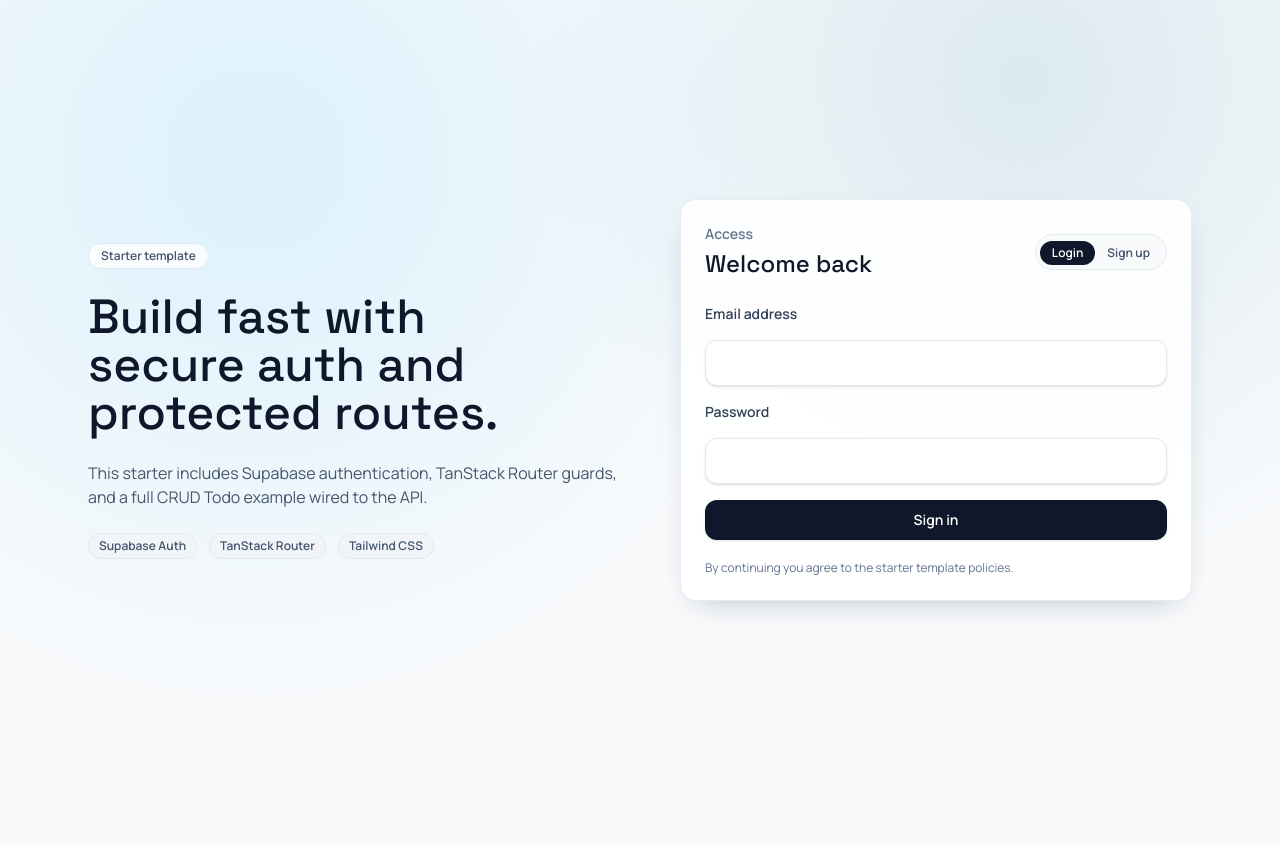
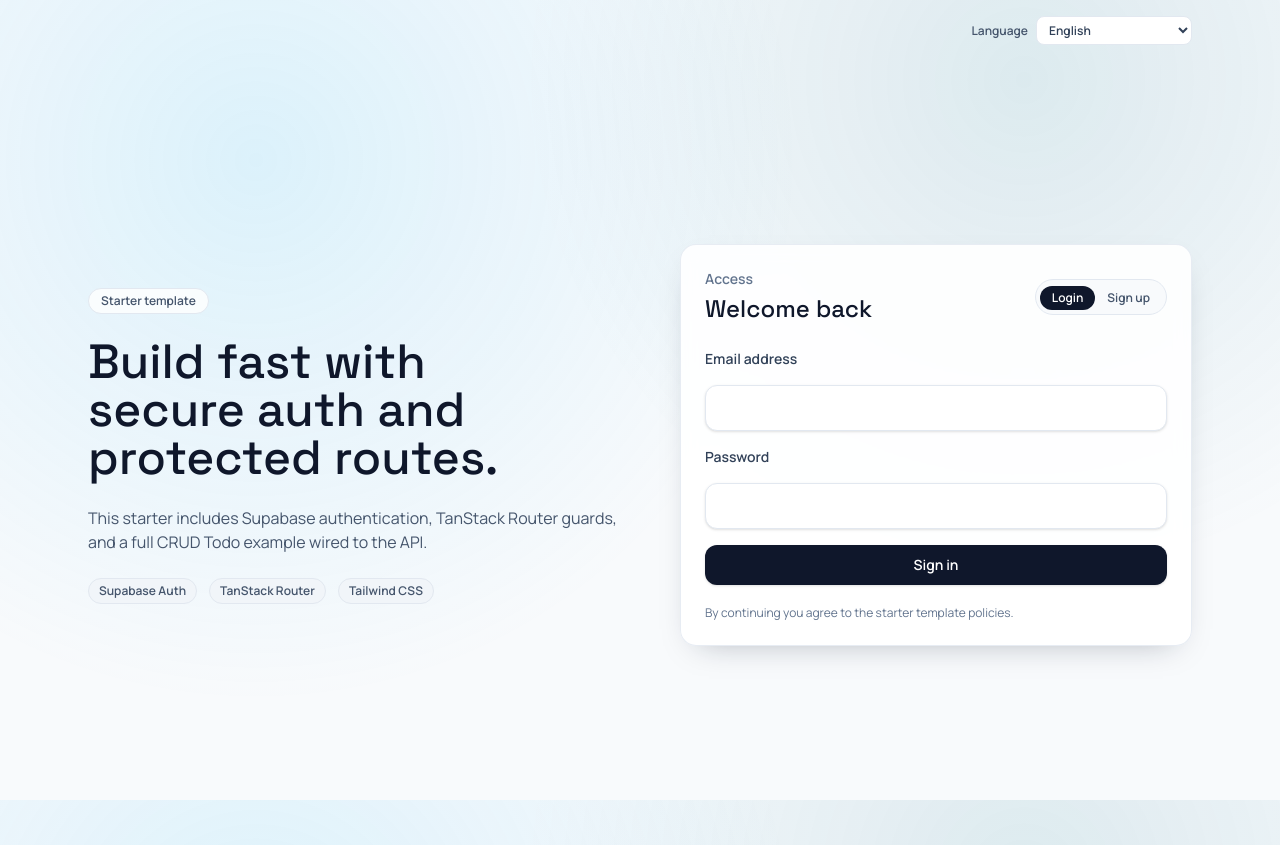
Before and after one commit to larry-xue/xstack, a React (Vite) app in the folder apps/app/: page /auth in a window 1280 px wide. Before the commit the page ends 800 px from the top, so only its background shows below. Built offline with nearby package versions, Linux system fonts and the light colour scheme; no server answers.

Commit message:
feat(i18n): integrate i18next for multilingual support and add language switcher

```diff
--- a/apps/app/package.json
+++ b/apps/app/package.json
@@ -17,14 +17,16 @@
     "@tanstack/react-query": "^5.90.1",
     "@tanstack/react-router": "^1.125.7",
     "elysia": "latest",
+    "i18next": "^25.8.4",
     "react": "^19.2.0",
-    "react-dom": "^19.2.0"
+    "react-dom": "^19.2.0",
+    "react-i18next": "^16.5.4"
   },
   "devDependencies": {
+    "@tailwindcss/vite": "^4.1.10",
     "@types/node": "^24.10.1",
     "@types/react": "^19.2.5",
     "@types/react-dom": "^19.2.3",
-    "@tailwindcss/vite": "^4.1.10",
     "@vitejs/plugin-react": "^5.1.1",
     "tailwindcss": "^4.1.10",
     "typescript": "~5.9.3",
--- a/apps/app/src/App.tsx
+++ b/apps/app/src/App.tsx
@@ -1,8 +1,12 @@
 import { Outlet } from '@tanstack/react-router'
+import LanguageSwitcher from './components/language-switcher'
 
 export default function App() {
   return (
     <div className="min-h-screen">
+      <div className="mx-auto flex max-w-6xl justify-end px-6 pt-4">
+        <LanguageSwitcher />
+      </div>
       <Outlet />
     </div>
   )
--- /dev/null
+++ b/apps/app/src/components/language-switcher.tsx
@@ -0,0 +1,24 @@
+import { useTranslation } from 'react-i18next'
+
+const LanguageSwitcher = ({ className = '' }: { className?: string }) => {
+  const { t, i18n } = useTranslation()
+  const currentLanguage = i18n.resolvedLanguage?.startsWith('zh') ? 'zh-CN' : 'en'
+
+  return (
+    <label className={`inline-flex items-center gap-2 text-xs text-slate-600 ${className}`}>
+      <span className="font-semibold">{t('common.language')}</span>
+      <select
+        className="rounded-lg border border-slate-200 bg-white px-2 py-1 text-xs font-semibold text-slate-700 outline-none transition focus:border-sky-500 focus:ring-2 focus:ring-sky-200"
+        value={currentLanguage}
+        onChange={(event) => {
+          i18n.changeLanguage(event.target.value)
+        }}
+      >
+        <option value="en">{t('common.languages.en')}</option>
+        <option value="zh-CN">{t('common.languages.zhCN')}</option>
+      </select>
+    </label>
+  )
+}
+
+export default LanguageSwitcher
--- /dev/null
+++ b/apps/app/src/i18n.ts
@@ -0,0 +1,72 @@
+import i18n from 'i18next'
+import { initReactI18next } from 'react-i18next'
+import en from './locales/en'
+import zhCN from './locales/zh-CN'
+
+const SUPPORTED_LANGUAGES = ['en', 'zh-CN'] as const
+const LANGUAGE_STORAGE_KEY = 'lang'
+
+type SupportedLanguage = (typeof SUPPORTED_LANGUAGES)[number]
+
+const normalizeLanguage = (
+  value: string | null | undefined,
+): SupportedLanguage => {
+  if (!value) {
+    return 'en'
+  }
+
+  const lowered = value.toLowerCase()
+  if (lowered.startsWith('zh')) {
+    return 'zh-CN'
+  }
+  return 'en'
+}
+
+const detectInitialLanguage = (): SupportedLanguage => {
+  if (typeof window === 'undefined') {
+    return 'en'
+  }
+
+  const stored = window.localStorage.getItem(LANGUAGE_STORAGE_KEY)
+  if (stored) {
+    return normalizeLanguage(stored)
+  }
+
+  return normalizeLanguage(window.navigator.language)
+}
+
+if (!i18n.isInitialized) {
+  i18n.use(initReactI18next).init({
+    resources: {
+      en: {
+        translation: en,
+      },
+      'zh-CN': {
+        translation: zhCN,
+      },
+    },
+    lng: detectInitialLanguage(),
+    fallbackLng: 'en',
+    supportedLngs: SUPPORTED_LANGUAGES,
+    interpolation: {
+      escapeValue: false,
+    },
+  })
+}
+
+if (typeof window !== 'undefined') {
+  const appWindow = window as Window & { __xstackI18nSyncBound?: boolean }
+
+  const syncLanguageState = (lng: string) => {
+    window.localStorage.setItem(LANGUAGE_STORAGE_KEY, lng)
+    document.documentElement.lang = lng
+  }
+
+  syncLanguageState(i18n.language)
+  if (!appWindow.__xstackI18nSyncBound) {
+    i18n.on('languageChanged', syncLanguageState)
+    appWindow.__xstackI18nSyncBound = true
+  }
+}
+
+export default i18n
--- /dev/null
+++ b/apps/app/src/locales/en.ts
@@ -0,0 +1,88 @@
+const en = {
+  common: {
+    language: 'Language',
+    languages: {
+      en: 'English',
+      zhCN: 'Chinese (Simplified)',
+    },
+    loading: 'Loading...',
+  },
+  router: {
+    notFound: {
+      code: '404',
+      title: 'Page not found',
+      description: 'The page you are looking for does not exist.',
+    },
+  },
+  authPage: {
+    hero: {
+      badge: 'Starter template',
+      title: 'Build fast with secure auth and protected routes.',
+      description:
+        'This starter includes Supabase authentication, TanStack Router guards, and a full CRUD Todo example wired to the API.',
+      tags: {
+        auth: 'Supabase Auth',
+        router: 'TanStack Router',
+        styles: 'Tailwind CSS',
+      },
+    },
+    panel: {
+      access: 'Access',
+      welcomeBack: 'Welcome back',
+      createAccount: 'Create an account',
+      modeLogin: 'Login',
+      modeSignup: 'Sign up',
+      email: 'Email address',
+      password: 'Password',
+      loading: 'Please wait...',
+      submitLogin: 'Sign in',
+      submitSignup: 'Create account',
+      policy: 'By continuing you agree to the starter template policies.',
+      signupNotice: 'Check your email to confirm your account before signing in.',
+    },
+  },
+  authenticatedLayout: {
+    brand: 'XStack Starter',
+    title: 'Authenticated workspace',
+    signedIn: 'Signed in',
+    signOut: 'Sign out',
+    todos: 'Todos',
+    routeHint: 'Protected route example',
+    loadingSession: 'Loading session...',
+  },
+  todosPage: {
+    section: {
+      badge: 'Protected demo',
+      title: 'Todo CRUD',
+      apiBadge: 'API: /api/todos',
+    },
+    form: {
+      placeholder: 'Add a new task',
+      submit: 'Add todo',
+    },
+    errors: {
+      createFailed: 'Failed to create todo',
+      updateFailed: 'Failed to update todo',
+      deleteFailed: 'Failed to delete todo',
+      loadFailed: 'Failed to load todos',
+    },
+    list: {
+      title: 'Your tasks',
+      itemsCount_one: '{{count}} item',
+      itemsCount_other: '{{count}} items',
+      loading: 'Loading todos...',
+      empty: 'No todos yet. Create your first task above.',
+      createdAt: 'Created {{value}}',
+      markDone: 'Mark as done',
+      markUndone: 'Mark as not done',
+      done: 'Done',
+      todo: 'Todo',
+      edit: 'Edit',
+      delete: 'Delete',
+      save: 'Save',
+      cancel: 'Cancel',
+    },
+  },
+}
+
+export default en
--- /dev/null
+++ b/apps/app/src/locales/zh-CN.ts
@@ -0,0 +1,88 @@
+const zhCN = {
+  common: {
+    language: '语言',
+    languages: {
+      en: 'English',
+      zhCN: '简体中文',
+    },
+    loading: '加载中...',
+  },
+  router: {
+    notFound: {
+      code: '404',
+      title: '页面未找到',
+      description: '你访问的页面不存在。',
+    },
+  },
+  authPage: {
+    hero: {
+      badge: '起步模板',
+      title: '快速构建，内置安全认证与受保护路由。',
+      description:
+        '这个模板包含 Supabase 认证、TanStack Router 路由守卫，以及已接好 API 的 Todo 全 CRUD 示例。',
+      tags: {
+        auth: 'Supabase 认证',
+        router: 'TanStack Router',
+        styles: 'Tailwind CSS',
+      },
+    },
+    panel: {
+      access: '访问',
+      welcomeBack: '欢迎回来',
+      createAccount: '创建账户',
+      modeLogin: '登录',
+      modeSignup: '注册',
+      email: '邮箱地址',
+      password: '密码',
+      loading: '请稍候...',
+      submitLogin: '登录',
+      submitSignup: '创建账户',
+      policy: '继续即表示你同意该起步模板的相关政策。',
+      signupNotice: '请先前往邮箱完成账户确认，再进行登录。',
+    },
+  },
+  authenticatedLayout: {
+    brand: 'XStack 模板',
+    title: '已认证工作区',
+    signedIn: '已登录',
+    signOut: '退出登录',
+    todos: '待办',
+    routeHint: '受保护路由示例',
+    loadingSession: '正在加载会话...',
+  },
+  todosPage: {
+    section: {
+      badge: '受保护示例',
+      title: 'Todo 增删改查',
+      apiBadge: 'API: /api/todos',
+    },
+    form: {
+      placeholder: '添加一个新任务',
+      submit: '添加待办',
+    },
+    errors: {
+      createFailed: '创建待办失败',
+      updateFailed: '更新待办失败',
+      deleteFailed: '删除待办失败',
+      loadFailed: '加载待办失败',
+    },
+    list: {
+      title: '你的任务',
+      itemsCount_one: '{{count}} 项',
+      itemsCount_other: '{{count}} 项',
+      loading: '正在加载待办...',
+      empty: '还没有待办任务，先在上方创建一个吧。',
+      createdAt: '创建于 {{value}}',
+      markDone: '标记为已完成',
+      markUndone: '标记为未完成',
+      done: '已完成',
+      todo: '待办',
+      edit: '编辑',
+      delete: '删除',
+      save: '保存',
+      cancel: '取消',
+    },
+  },
+}
+
+export default zhCN
--- a/apps/app/src/main.tsx
+++ b/apps/app/src/main.tsx
@@ -5,6 +5,7 @@ import './index.css'
 import { RouterProvider } from '@tanstack/react-router'
 import { AuthProvider } from './providers/auth'
 import { router } from './router'
+import './i18n'
 
 const queryClient = new QueryClient()
 
--- a/apps/app/src/router.tsx
+++ b/apps/app/src/router.tsx
@@ -9,6 +9,23 @@ import AuthPage from './routes/auth-page'
 import TodosPage from './routes/todos-page'
 import AuthenticatedLayout from './routes/authenticated-layout'
 import { getSession } from './lib/auth'
+import { useTranslation } from 'react-i18next'
+
+const NotFoundPage = () => {
+  const { t } = useTranslation()
+
+  return (
+    <div className="mx-auto flex min-h-screen max-w-3xl items-center justify-center px-6">
+      <div className="card w-full text-center">
+        <p className="text-sm font-semibold text-slate-500">{t('router.notFound.code')}</p>
+        <h1 className="mt-2 font-display text-2xl text-slate-900">
+          {t('router.notFound.title')}
+        </h1>
+        <p className="mt-2 text-sm text-slate-600">{t('router.notFound.description')}</p>
+      </div>
+    </div>
+  )
+}
 
 const rootRoute = createRootRoute({
   component: App,
@@ -64,17 +81,7 @@ export const router = createRouter({
   routeTree,
   defaultPreload: 'intent',
   notFoundMode: 'fuzzy',
-  defaultNotFoundComponent: () => (
-    <div className="mx-auto flex min-h-screen max-w-3xl items-center justify-center px-6">
-      <div className="card w-full text-center">
-        <p className="text-sm font-semibold text-slate-500">404</p>
-        <h1 className="mt-2 font-display text-2xl text-slate-900">Page not found</h1>
-        <p className="mt-2 text-sm text-slate-600">
-          The page you are looking for does not exist.
-        </p>
-      </div>
-    </div>
-  ),
+  defaultNotFoundComponent: NotFoundPage,
 })
 
 declare module '@tanstack/react-router' {
--- a/apps/app/src/routes/authenticated-layout.tsx
+++ b/apps/app/src/routes/authenticated-layout.tsx
@@ -1,8 +1,10 @@
 import { useEffect } from 'react'
 import { Link, Outlet, useNavigate } from '@tanstack/react-router'
+import { useTranslation } from 'react-i18next'
 import { useAuth } from '../providers/auth'
 
 const AuthenticatedLayout = () => {
+  const { t } = useTranslation()
   const navigate = useNavigate()
   const { session, isLoading, signOut } = useAuth()
 
@@ -27,20 +29,22 @@ const AuthenticatedLayout = () => {
             </div>
             <div>
               <p className="text-xs font-semibold uppercase tracking-[0.2em] text-slate-500">
-                XStack Starter
+                {t('authenticatedLayout.brand')}
               </p>
-              <p className="font-display text-lg text-slate-900">Authenticated workspace</p>
+              <p className="font-display text-lg text-slate-900">
+                {t('authenticatedLayout.title')}
+              </p>
             </div>
           </div>
           <div className="flex items-center gap-3">
             <div className="text-right">
-              <p className="text-xs text-slate-500">Signed in</p>
+              <p className="text-xs text-slate-500">{t('authenticatedLayout.signedIn')}</p>
               <p className="text-sm font-semibold text-slate-800">
-                {session?.user.email ?? 'Loading...'}
+                {session?.user.email ?? t('common.loading')}
               </p>
             </div>
             <button className="btn-outline" type="button" onClick={handleSignOut}>
-              Sign out
+              {t('authenticatedLayout.signOut')}
             </button>
           </div>
         </div>
@@ -49,15 +53,15 @@ const AuthenticatedLayout = () => {
             to="/app/todos"
             className="rounded-full border border-slate-200 bg-slate-100 px-3 py-1 text-xs font-semibold text-slate-700 transition hover:border-slate-300"
           >
-            Todos
+            {t('authenticatedLayout.todos')}
           </Link>
-          <span className="text-xs text-slate-400">Protected route example</span>
+          <span className="text-xs text-slate-400">{t('authenticatedLayout.routeHint')}</span>
         </div>
       </header>
 
       <main className="mx-auto w-full max-w-6xl px-6 py-10">
         {isLoading ? (
-          <div className="card">Loading session...</div>
+          <div className="card">{t('authenticatedLayout.loadingSession')}</div>
         ) : (
           <Outlet />
         )}
--- a/apps/app/src/routes/todos-page.tsx
+++ b/apps/app/src/routes/todos-page.tsx
@@ -1,8 +1,10 @@
 import { useMemo, useState, type FormEvent } from 'react'
 import { useMutation, useQuery, useQueryClient } from '@tanstack/react-query'
+import { useTranslation } from 'react-i18next'
 import { createTodo, deleteTodo, getTodos, updateTodo, type Todo } from '../lib/api'
 
 const TodosPage = () => {
+  const { t, i18n } = useTranslation()
   const queryClient = useQueryClient()
   const [newTitle, setNewTitle] = useState('')
   const [editingId, setEditingId] = useState<string | null>(null)
@@ -21,7 +23,9 @@ const TodosPage = () => {
       setNewTitle('')
     },
     onError: (err) => {
-      setActionError(err instanceof Error ? err.message : 'Failed to create todo')
+      setActionError(
+        err instanceof Error ? err.message : t('todosPage.errors.createFailed'),
+      )
     },
   })
 
@@ -34,7 +38,9 @@ const TodosPage = () => {
       setEditingTitle('')
     },
     onError: (err) => {
-      setActionError(err instanceof Error ? err.message : 'Failed to update todo')
+      setActionError(
+        err instanceof Error ? err.message : t('todosPage.errors.updateFailed'),
+      )
     },
   })
 
@@ -44,7 +50,9 @@ const TodosPage = () => {
       queryClient.invalidateQueries({ queryKey: ['todos'] })
     },
     onError: (err) => {
-      setActionError(err instanceof Error ? err.message : 'Failed to delete todo')
+      setActionError(
+        err instanceof Error ? err.message : t('todosPage.errors.deleteFailed'),
+      )
     },
   })
 
@@ -52,6 +60,14 @@ const TodosPage = () => {
     createMutation.isPending || updateMutation.isPending || deleteMutation.isPending
 
   const todos = useMemo(() => data ?? [], [data])
+  const dateFormatter = useMemo(
+    () =>
+      new Intl.DateTimeFormat(i18n.language, {
+        dateStyle: 'medium',
+        timeStyle: 'short',
+      }),
+    [i18n.language],
+  )
 
   const startEditing = (todo: Todo) => {
     setEditingId(todo.id)
@@ -88,16 +104,18 @@ const TodosPage = () => {
       <section className="card motion-safe:animate-fade-up">
         <div className="flex flex-wrap items-center justify-between gap-3">
           <div>
-            <p className="text-sm font-semibold text-slate-500">Protected demo</p>
-            <h2 className="mt-1 font-display text-2xl text-slate-900">Todo CRUD</h2>
+            <p className="text-sm font-semibold text-slate-500">{t('todosPage.section.badge')}</p>
+            <h2 className="mt-1 font-display text-2xl text-slate-900">
+              {t('todosPage.section.title')}
+            </h2>
           </div>
-          <span className="badge">API: /api/todos</span>
+          <span className="badge">{t('todosPage.section.apiBadge')}</span>
         </div>
 
         <form className="mt-6 flex flex-col gap-3 sm:flex-row" onSubmit={submitNewTodo}>
           <input
             className="input flex-1"
-            placeholder="Add a new task"
+            placeholder={t('todosPage.form.placeholder')}
             value={newTitle}
             onChange={(event) => setNewTitle(event.target.value)}
             minLength={1}
@@ -106,7 +124,7 @@ const TodosPage = () => {
             disabled={isWorking}
           />
           <button className="btn-primary" type="submit" disabled={isWorking}>
-            Add todo
+            {t('todosPage.form.submit')}
           </button>
         </form>
 
@@ -119,20 +137,24 @@ const TodosPage = () => {
 
       <section className="card-muted">
         <div className="flex items-center justify-between">
-          <p className="text-sm font-semibold text-slate-600">Your tasks</p>
-          <p className="text-xs text-slate-500">{todos.length} items</p>
+          <p className="text-sm font-semibold text-slate-600">{t('todosPage.list.title')}</p>
+          <p className="text-xs text-slate-500">
+            {t('todosPage.list.itemsCount', { count: todos.length })}
+          </p>
         </div>
 
-        {isLoading && <p className="mt-4 text-sm text-slate-500">Loading todos...</p>}
+        {isLoading && (
+          <p className="mt-4 text-sm text-slate-500">{t('todosPage.list.loading')}</p>
+        )}
         {isError && (
           <p className="mt-4 text-sm text-rose-600">
-            {error instanceof Error ? error.message : 'Failed to load todos'}
+            {error instanceof Error ? error.message : t('todosPage.errors.loadFailed')}
           </p>
         )}
 
         {!isLoading && !isError && todos.length === 0 && (
           <div className="mt-4 rounded-xl border border-dashed border-slate-200 bg-white/80 p-6 text-sm text-slate-500">
-            No todos yet. Create your first task above.
+            {t('todosPage.list.empty')}
           </div>
         )}
 
@@ -154,10 +176,14 @@ const TodosPage = () => {
                       }`}
                       type="button"
                       onClick={() => toggleDone(todo)}
-                      aria-label={todo.isDone ? 'Mark as not done' : 'Mark as done'}
+                      aria-label={
+                        todo.isDone
+                          ? t('todosPage.list.markUndone')
+                          : t('todosPage.list.markDone')
+                      }
                       disabled={isWorking}
                     >
-                      {todo.isDone ? 'Done' : 'Todo'}
+                      {todo.isDone ? t('todosPage.list.done') : t('todosPage.list.todo')}
                     </button>
                     <div>
                       <p
@@ -168,7 +194,9 @@ const TodosPage = () => {
                         {todo.title}
                       </p>
                       <p className="text-xs text-slate-500">
-                        Created {new Date(todo.createdAt).toLocaleString()}
+                        {t('todosPage.list.createdAt', {
+                          value: dateFormatter.format(new Date(todo.createdAt)),
+                        })}
                       </p>
                     </div>
                   </div>
@@ -179,7 +207,7 @@ const TodosPage = () => {
                       onClick={() => startEditing(todo)}
                       disabled={isWorking}
                     >
-                      Edit
+                      {t('todosPage.list.edit')}
                     </button>
                     <button
                       className="btn-ghost"
@@ -187,7 +215,7 @@ const TodosPage = () => {
                       onClick={() => deleteMutation.mutate(todo.id)}
                       disabled={isWorking}
                     >
-                      Delete
+                      {t('todosPage.list.delete')}
                     </button>
                   </div>
                 </div>
@@ -208,7 +236,7 @@ const TodosPage = () => {
                         onClick={() => submitEdit(todo)}
                         disabled={isWorking}
                       >
-                        Save
+                        {t('todosPage.list.save')}
                       </button>
                       <button
                         className="btn-outline"
@@ -216,7 +244,7 @@ const TodosPage = () => {
                         onClick={() => setEditingId(null)}
                         disabled={isWorking}
                       >
-                        Cancel
+                        {t('todosPage.list.cancel')}
                       </button>
                     </div>
                   </div>
```
Also changed, not shown: apps/app/src/routes/auth-page.tsx (+21 -18 lines), 1 other file (tests, documents, lock files or other folders).
